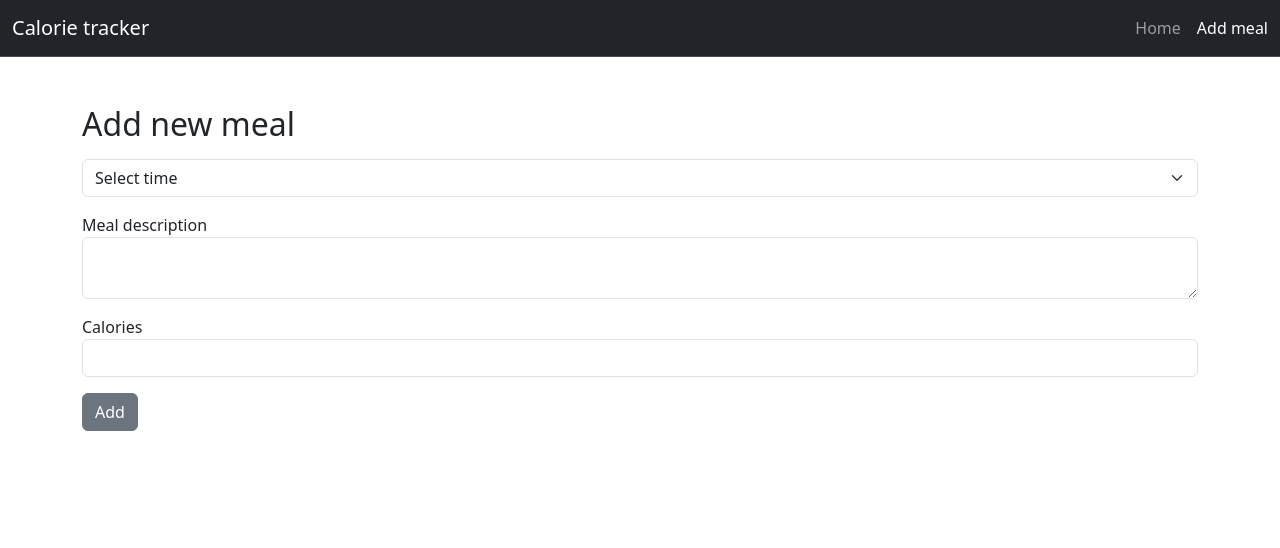
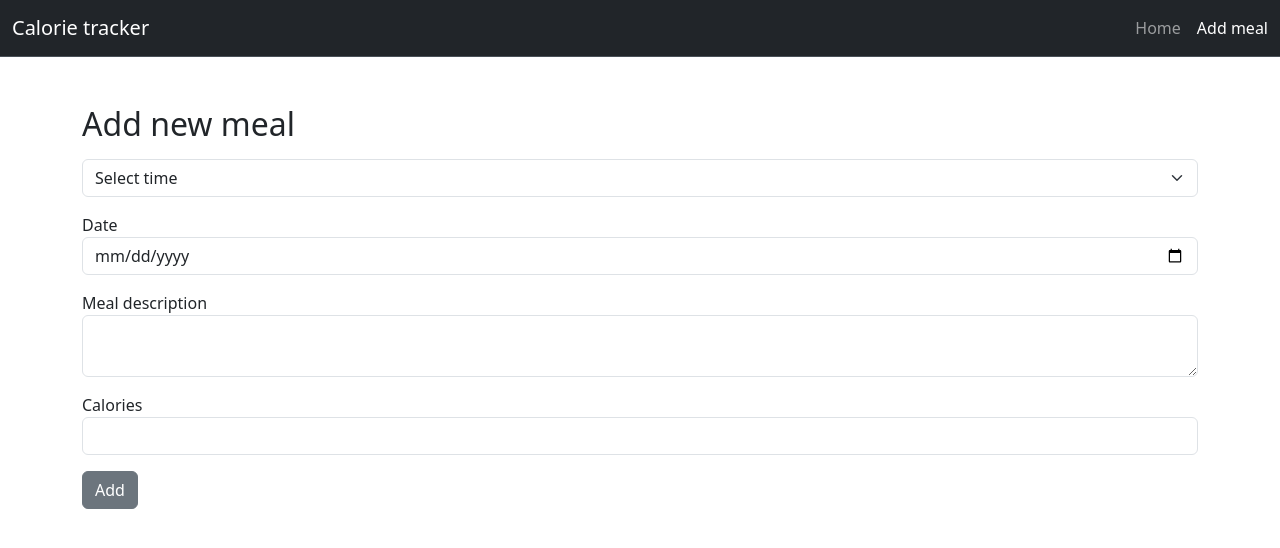
Before and after one commit to dmatkulov/hw-66-Meal, a React (Vite) app: page /add-meal in a window 1280 px wide. Shown: the top 548 px of the page. Built offline with nearby package versions, Linux system fonts and the light colour scheme.

Commit message:
Added datepicker and sorted meals according to date

```diff
--- a/src/components/CardItem/CardItem.tsx
+++ b/src/components/CardItem/CardItem.tsx
@@ -8,13 +8,24 @@ interface Props {
 }
 
 const CardItem: React.FC<Props> = ({meals, onDelete}) => {
+  const getCurrentDate = (currentDate: string ) => {
+    const date = new Date(currentDate);
+    const day = date.getDate();
+    const month = date.getMonth() + 1;
+    const year = date.getFullYear();
+
+    return `created at ${day}.${month}.${year}`;
+  };
 
   return (
     <>
       {meals.length > 0 ? (
         meals.map((meal) => (
           <div className="card mb-3" key={meal.id}>
-            <h5 className="card-header">{meal.time}</h5>
+            <div className="card-header d-flex justify-content-between">
+              <h5>{meal.time}</h5>
+              <span>{getCurrentDate(meal.date)}</span>
+            </div>
             <div className="row card-body d-flex justify-content-between">
               <p className="card-text col-auto mb-0">{meal.description}</p>
               <div className="d-flex col-5 align-items-center justify-content-between">
--- a/src/components/MealForm/MealForm.tsx
+++ b/src/components/MealForm/MealForm.tsx
@@ -4,6 +4,7 @@ import ButtonSpinner from "../Spinner/ButtonSpinner";
 
 const initialState: MealMutation = {
   time: '',
+  date: '',
   description: '',
   calories: '',
 };
@@ -65,6 +66,18 @@ const MealForm: React.FC<Props> = ({onSubmit, existingMeal = initialState, isEdi
         </select>
       </div>
       <div className="form-group mb-3">
+        <label htmlFor="date">Date</label>
+        <input
+          required
+          type="date"
+          name="date"
+          id="date"
+          className="form-control"
+          onChange={changeMeal}
+          value={meal.date}
+        />
+      </div>
+      <div className="form-group mb-3">
         <label htmlFor="description">Meal description</label>
         <textarea
           required
--- a/src/containers/Meals/Meals.tsx
+++ b/src/containers/Meals/Meals.tsx
@@ -63,12 +63,14 @@ const Meals: React.FC = () => {
     await fetchMeals();
   };
 
+  const sortedMeals = mealList.meals.sort((a, b) => new Date(b.date).getTime() - new Date(a.date).getTime());
+
   return (
     <div>
       <TotalCalories totalKcal={mealList.totalCalories}/>
       {loading ? <Spinner/> : (
         <CardItem
-          meals={mealList.meals}
+          meals={sortedMeals}
           onDelete={deleteMeal}
         />
       )}
--- a/src/types.d.ts
+++ b/src/types.d.ts
@@ -1,12 +1,14 @@
 export interface Meal {
   id: string;
   time: string;
+  date: string;
   description: string;
   calories: number;
 }
 
 export interface MealMutation {
   time: string;
+  date: string;
   description: string;
   calories: string;
 }
```
